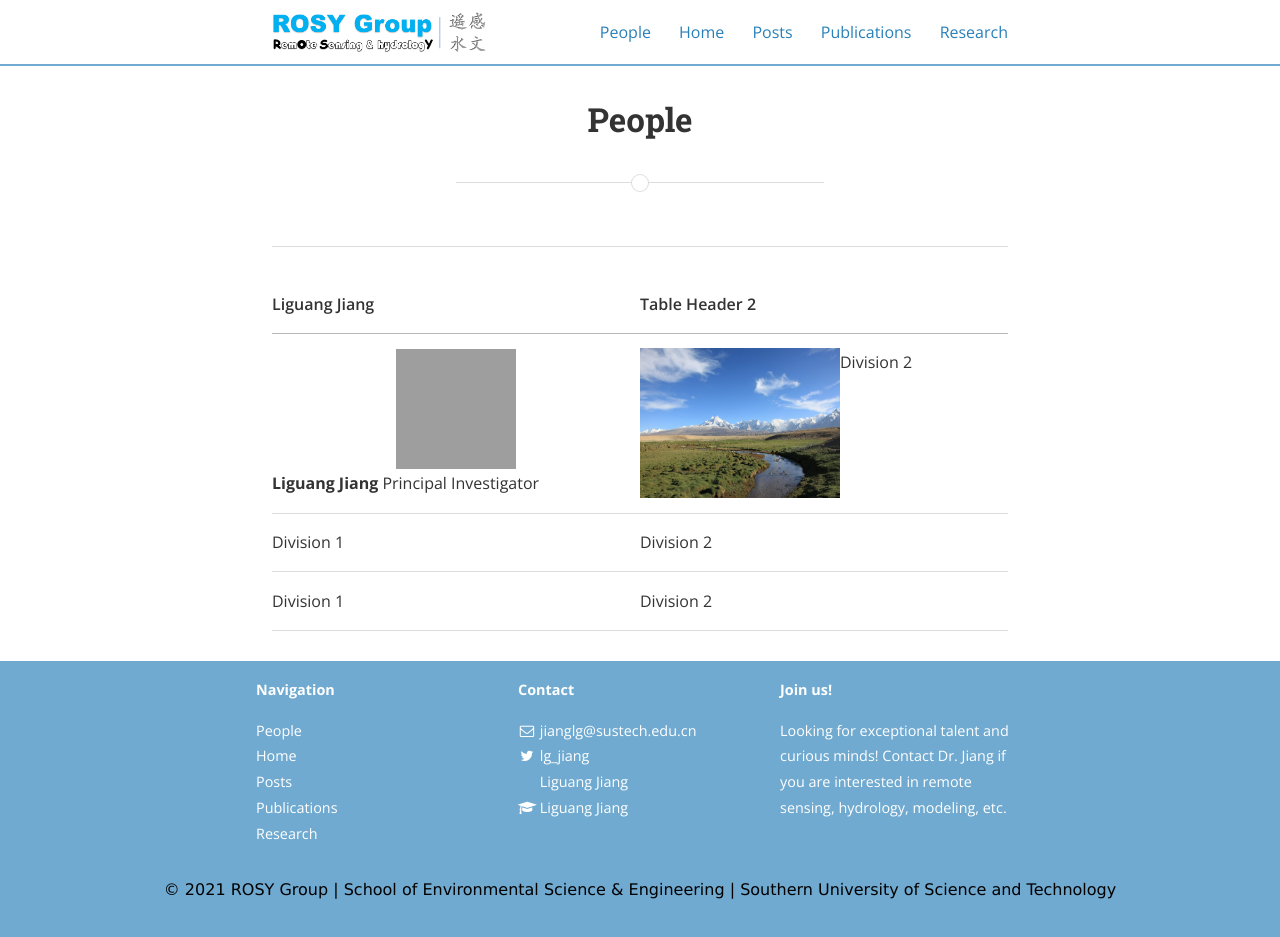
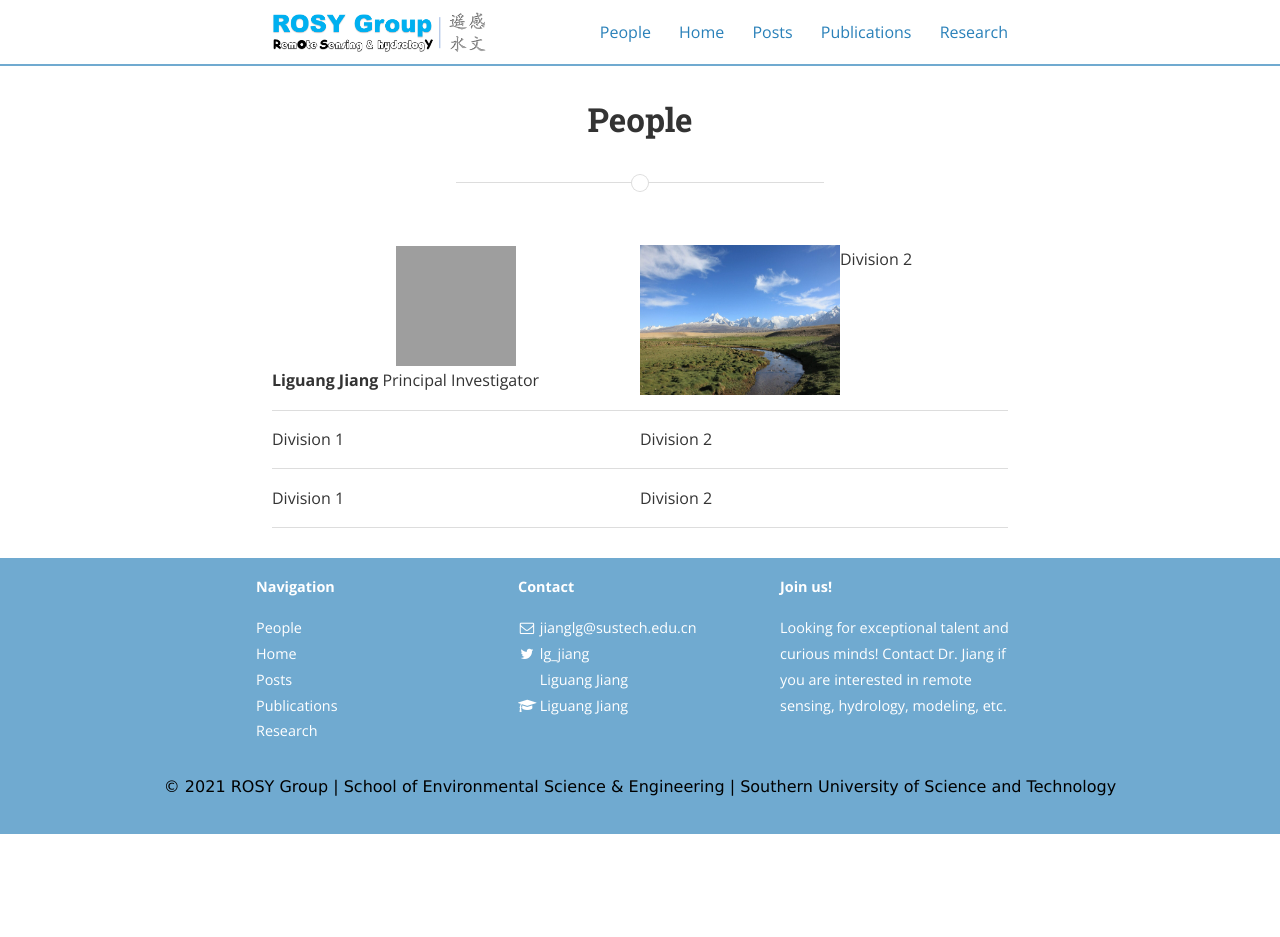
Before and after one commit to 12530/rshydro, a Jekyll site: the page built from People.md, in a window 1280 px wide and 937 px high. Built offline with Jekyll 4.4.1, drawn with Linux system fonts in a browser that asks for light colours; nearby versions of some CDN libraries; grey boxes are pictures that could not be loaded.

Commit message:
Update People.md

```diff
--- a/People.md
+++ b/People.md
@@ -27,17 +27,7 @@ main_nav: true
 </style>
 
 
-
-
-
-<hr>
-
-
-
-<table cellspacing="0" cellpadding="0">
-  <tr>
-    <th>Liguang Jiang</th><th>Table Header 2</th>
-  </tr>
+<table cellspacing="2" cellpadding="2">
   <tr>
     <td><img src="/assets/Liguang.jpg" style="width:120px;height:120px;"> <b>Liguang Jiang</b> Principal Investigator</td>
     <td><img align="left" src="/assets/header_image.jpg" alt="alti-mission" style="width:200px;height:150px;"> Division 2</td>
```
